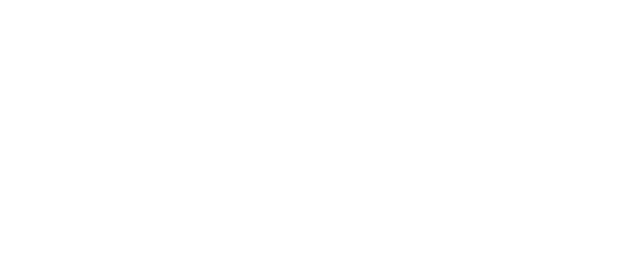
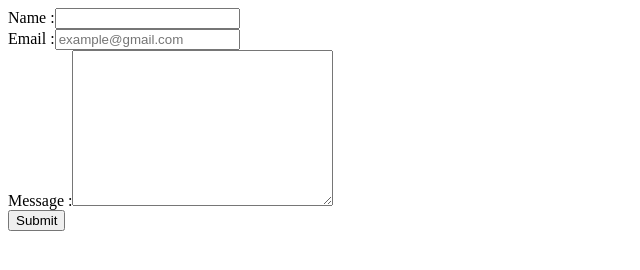
Before and after one commit to aaron-creator/CSS-repo, a plain HTML site: page contact.html in a window 1280 px wide. Shown: the whole page, without its empty margins (0-640 px from the left). Drawn offline with Linux system fonts and the light colour scheme.

Commit message:
modified

```diff
--- a/contact.html
+++ b/contact.html
@@ -5,5 +5,31 @@
     <meta name="viewport" content="width=device-width, initial-scale=1.0" />
     <title>Aaron P Sam</title>
   </head>
-  <body></body>
+  <body>
+    <table>
+      <form
+        action="mailto:aaronpsam@gmail.com"
+        method="post"
+        enctype="text/plain"
+      >
+        <label>Name :</label>
+        <input type="text" name="name" value="" required /><br />
+
+        <label for="email">Email :</label>
+        <input
+          type="email"
+          name="email"
+          id="email"
+          placeholder="example@gmail.com"
+          required
+        /><br />
+
+        <label for="message">Message :</label>
+        <textarea name="message" id="message" cols="30" rows="10"></textarea
+        ><br />
+
+        <input type="submit" value="Submit" />
+      </form>
+    </table>
+  </body>
 </html>
```
Also changed, not shown: index.html (+1 -1 lines).
